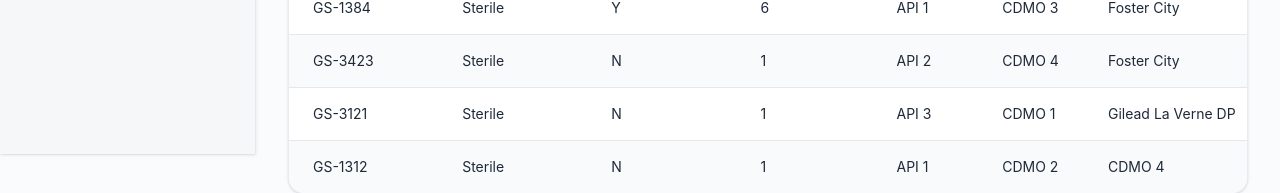
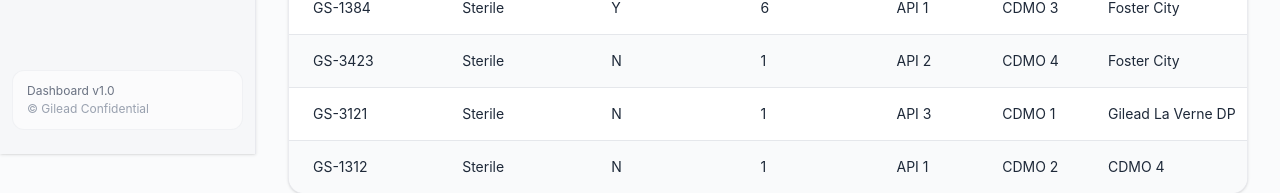
Before and after one commit to vedant-gilead/application_dashboard, a React (Vite) app: page / in a window 1280 px wide. Shown: the part 646-839 px from the top of the page. Built offline with nearby package versions, Linux system fonts and the light colour scheme.

Commit message:
Added the trademark of gilead

```diff
--- a/src/app/components/Sidebar.jsx
+++ b/src/app/components/Sidebar.jsx
@@ -69,16 +69,16 @@
           </ul>
 
           {/* Sidebar footer with subtle branding */}
-          {/* <div className="absolute bottom-6 left-3 right-3">
+          <div className="absolute bottom-6 left-3 right-3">
             <div className="px-3.5 py-3 bg-white/50 rounded-xl border border-gray-200/50">
               <p className="text-xs text-gray-500">
                 Dashboard v1.0
               </p>
               <p className="text-xs text-gray-400 mt-0.5">
-                © 2026 Company
+                © Gilead Confidential
               </p>
             </div>
-          </div> */}
+          </div>
         </nav>
       </aside>
     </>
```
